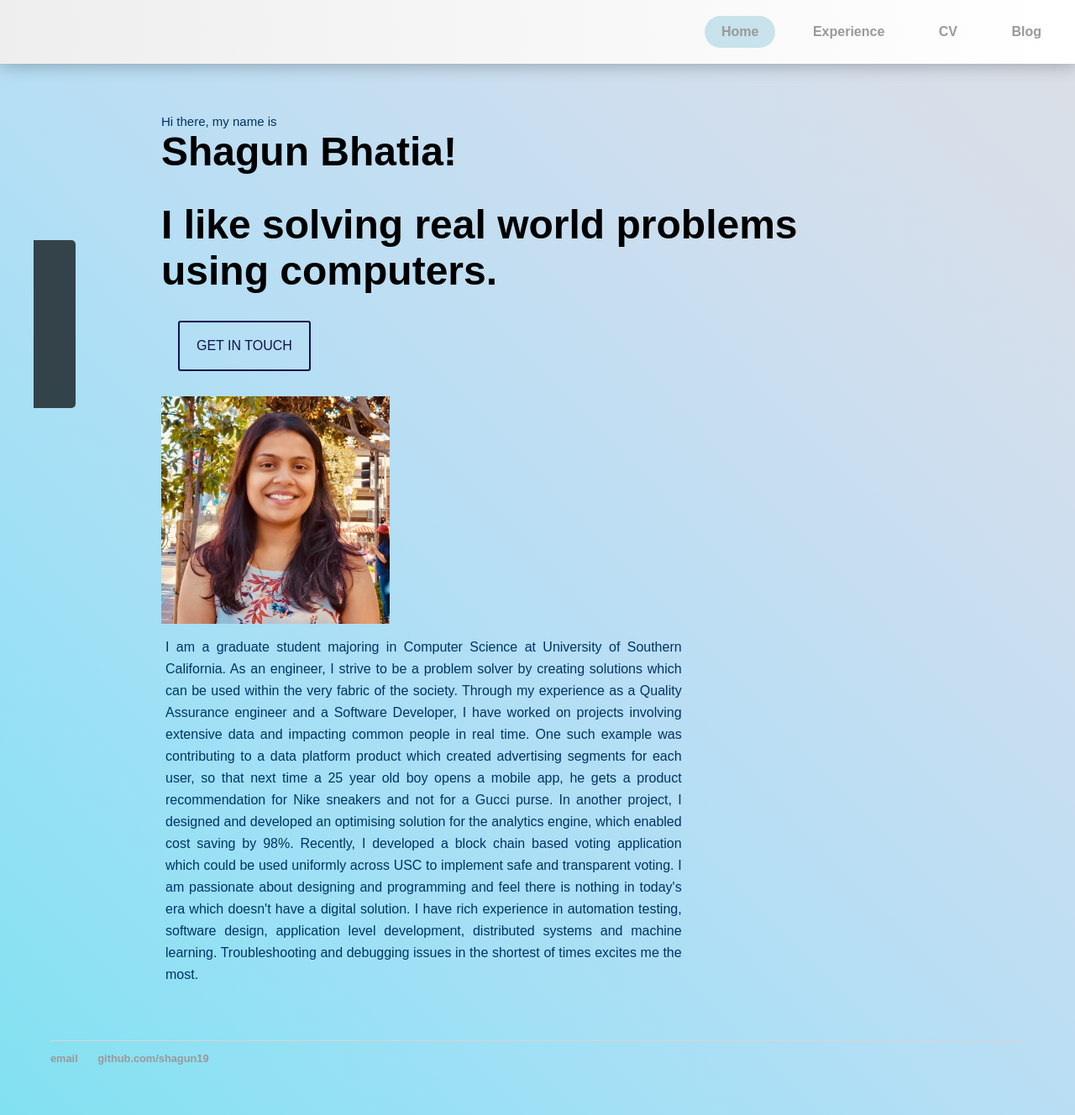
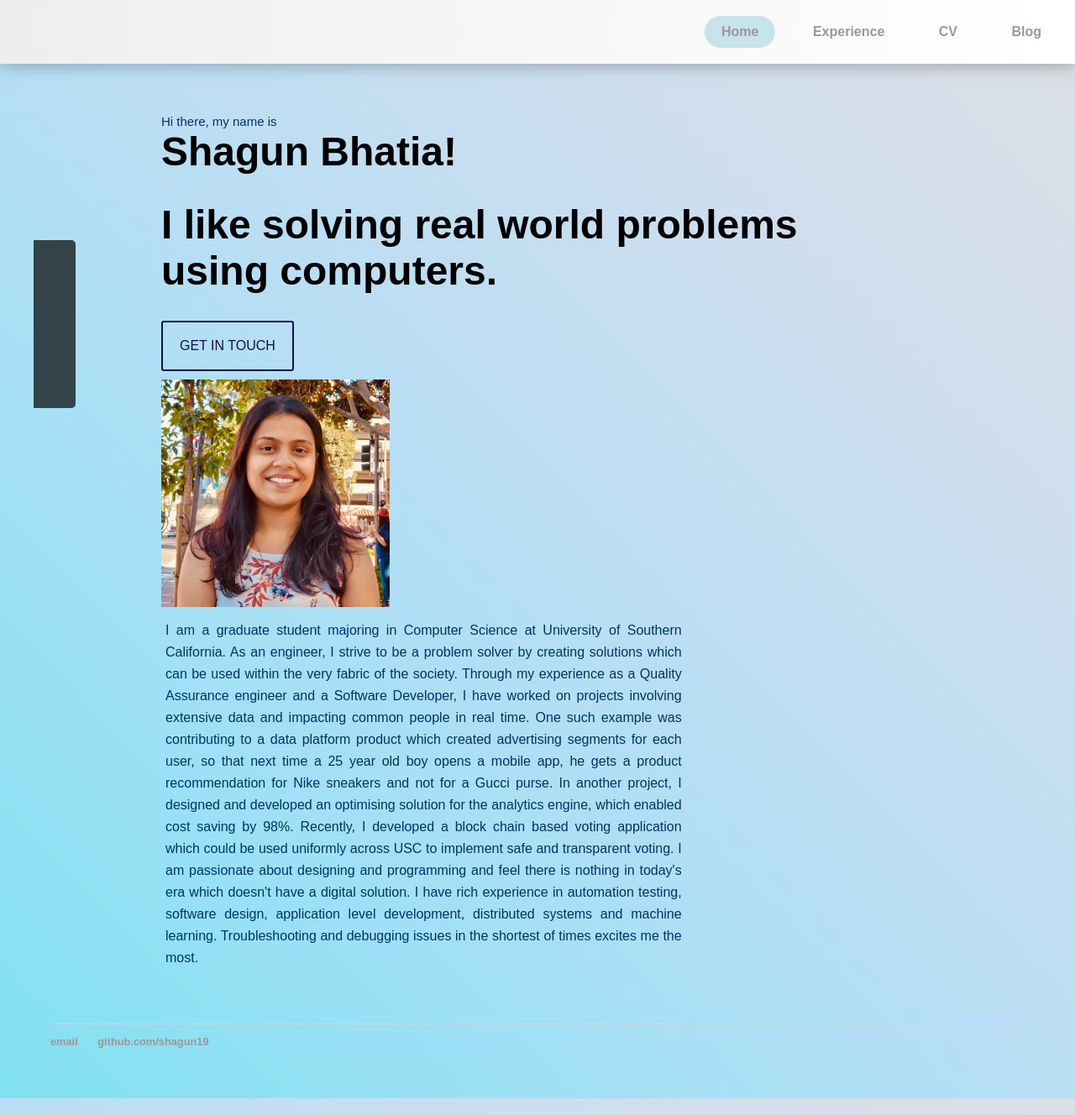
Before and after one commit to shagun19/shagun19.github.io, a Jekyll site: the page index.html, which Jekyll copies as it is, in a window 1280 px wide. Shown: the whole page at 84% size. Built offline with Jekyll 4.4.1, drawn with Linux system fonts in a browser that asks for light colours; some web fonts are replaced.

Commit message:
get in touch button test

```diff
--- a/css/button.css
+++ b/css/button.css
@@ -11,7 +11,6 @@ button.btn {
   font-size: 16px;
   font-weight: 400;
   line-height: 1;
-  margin: 20px;
   padding: 20px 20px;
   text-decoration: none;
   text-align: center;
```
